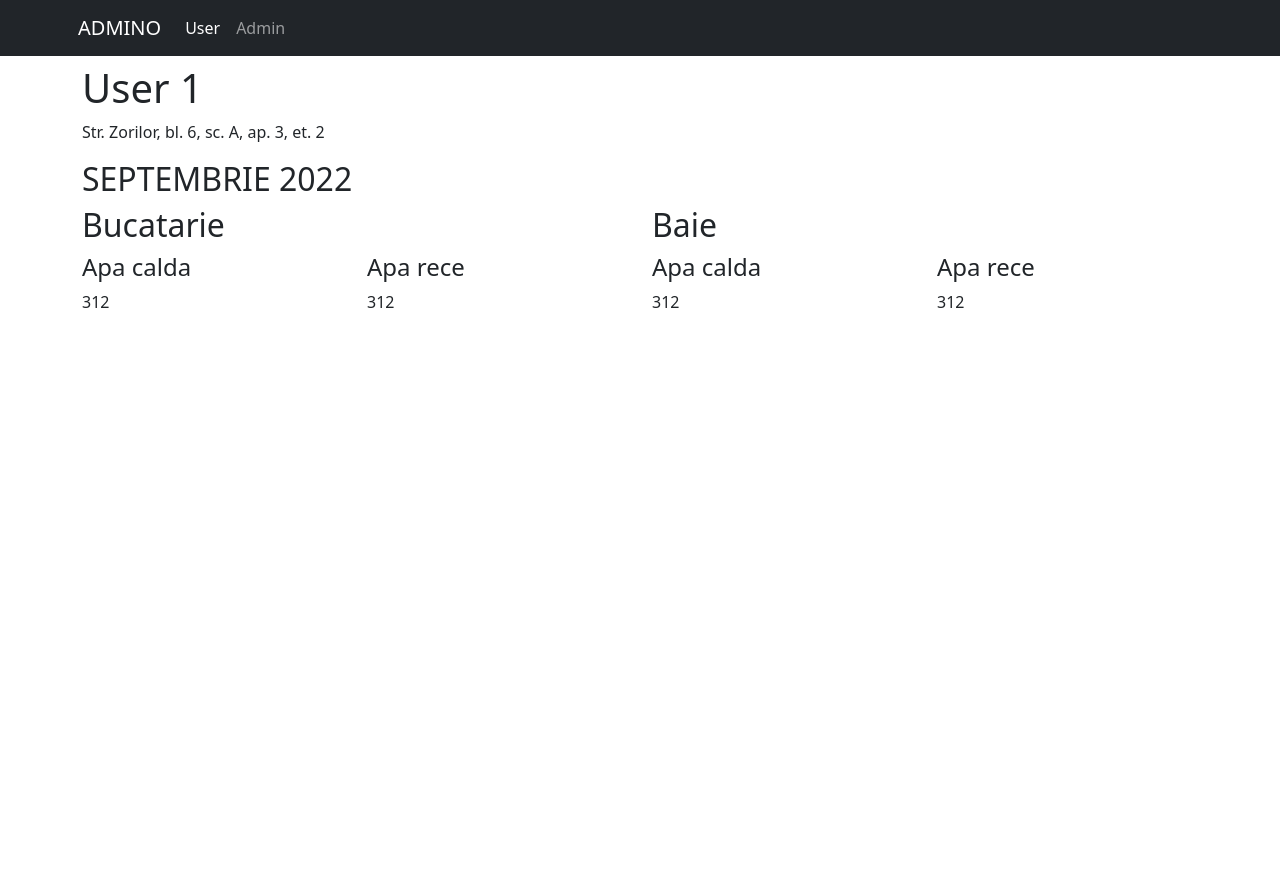
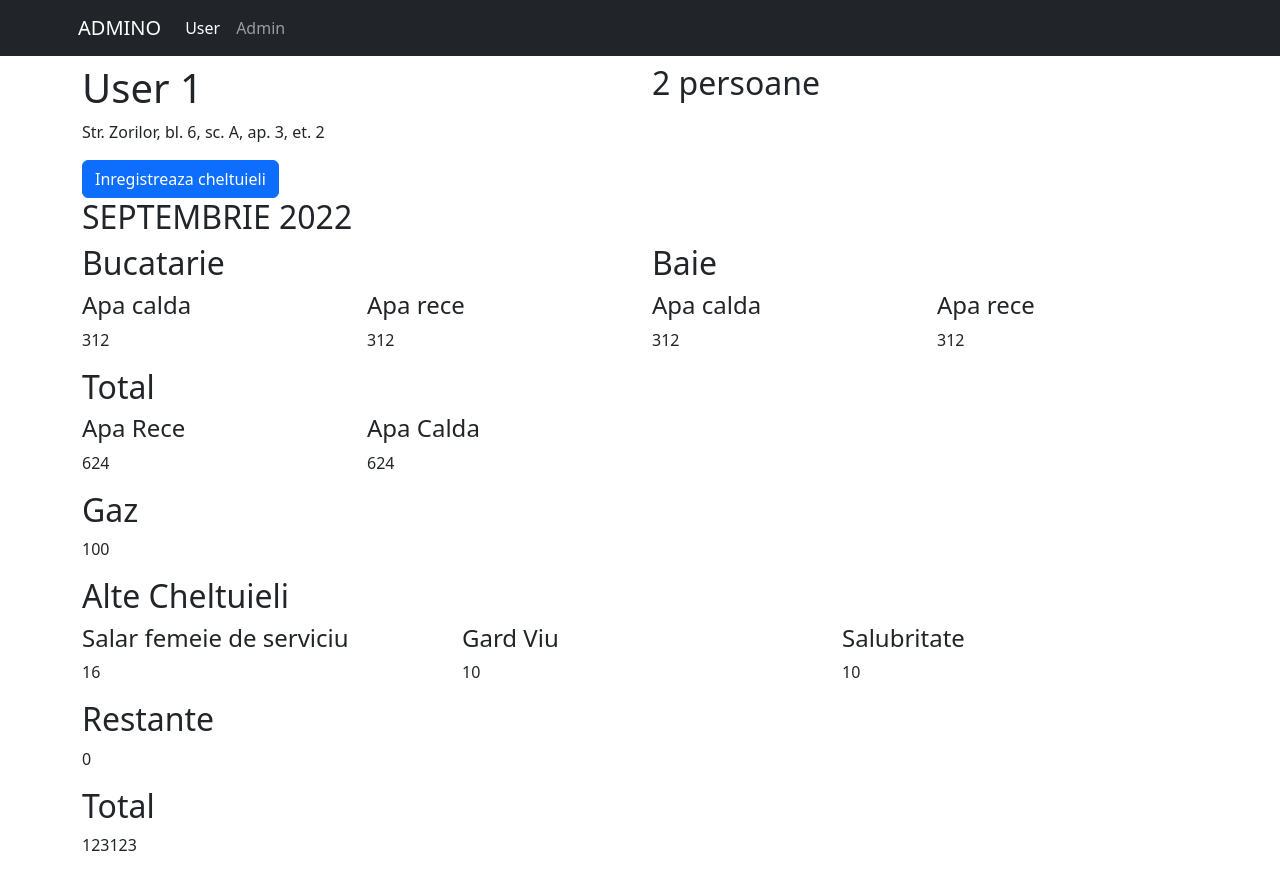
Before and after one commit to dariusika23/admin-app, a React (Create React App) app: page /user in a window 1280 px wide. Before the commit the page ends 800 px from the top, so only its background shows below. Built offline with nearby package versions, Linux system fonts and the light colour scheme.

Commit message:
added basic template for userPage

```diff
--- a/src/pages/UserPage.tsx
+++ b/src/pages/UserPage.tsx
@@ -1,7 +1,18 @@
-import React from "react";
-import { Col, Container, Row } from "react-bootstrap";
+import React, { useState } from "react";
+import { Button, Col, Container, Form, Modal, Row } from "react-bootstrap";
 
 export const UserPage = () => {
+	const [show, setShow] = useState(false);
+	const [checked, setChecked] = useState(false);
+	const [disabledState, setDisabledState] = useState(null);
+
+	const handleClose = () => setShow(false);
+	const handleShow = () => setShow(true);
+	const handleChecked = () => {
+		setChecked(!checked);
+		console.log("checked");
+	};
+
 	return (
 		<>
 			<Container className="py-2">
@@ -9,6 +20,83 @@ export const UserPage = () => {
 					<Col>
 						<h1>User 1</h1>
 						<p>Str. Zorilor, bl. 6, sc. A, ap. 3, et. 2</p>
+					</Col>
+					<Col>
+						<span className="person-number">
+							<h2>2 persoane</h2>
+						</span>
+					</Col>
+				</Row>
+				<Row>
+					<Col>
+						<span className="operations">
+							<Button variant="primary" onClick={handleShow}>
+								Inregistreaza cheltuieli
+							</Button>
+						</span>
+						<Modal show={show} onHide={handleClose}>
+							<Modal.Header closeButton>
+								<Modal.Title>
+									Formular de inregistrare a cheltuielilor
+								</Modal.Title>
+							</Modal.Header>
+							<Modal.Body>
+								<Form>
+									<Form.Group className="mb-3" controlId="formBasicColdWater">
+										<Form.Label>Apa rece bucatarie</Form.Label>
+										<Form.Control
+											type="text"
+											placeholder="Introduceti valoarea"
+										/>
+										<Form.Text className="text-muted">
+											Introduceti aici valoarea contorului de la apa rece
+											bucatarie.
+										</Form.Text>
+									</Form.Group>
+									<Form.Group className="mb-3" controlId="formBasicHotWater">
+										<Form.Label>Apa calda bucatarie</Form.Label>
+										<Form.Control
+											type="text"
+											placeholder="Introduceti valoarea"
+										/>
+										<Form.Text className="text-muted">
+											Introduceti aici valoarea contorului de la apa calda
+											bucatarie.
+										</Form.Text>
+									</Form.Group>
+
+									<Form.Group className="mb-3" controlId="formBasicGas">
+										<Form.Label>Gaz</Form.Label>
+										<Form.Control
+											type="text"
+											placeholder="Introduceti valoarea"
+										/>
+										<Form.Text className="text-muted">
+											Introduceti aici valoarea contorului de la gaz daca e
+											cazul, daca nu bifati "Nu am gaz!".
+										</Form.Text>
+									</Form.Group>
+									<Form.Group className="mb-3" controlId="formBasicCheckbox">
+										<Form.Check
+											type="checkbox"
+											label="Nu am gaz!"
+											onChange={handleChecked}
+										/>
+									</Form.Group>
+									{/* <Button variant="primary" type="submit">
+										Submit
+									</Button> */}
+								</Form>
+							</Modal.Body>
+							<Modal.Footer>
+								<Button variant="secondary" onClick={handleClose}>
+									Close
+								</Button>
+								<Button variant="primary" type="submit" onClick={handleClose}>
+									Save Changes
+								</Button>
+							</Modal.Footer>
+						</Modal>
 					</Col>
 				</Row>
 				<Row>
@@ -56,6 +144,78 @@ export const UserPage = () => {
 						</Row>
 					</Col>
 				</Row>
+				<Row>
+					<Col>
+						<span className="total-water">
+							<h2>Total</h2>
+						</span>
+					</Col>
+				</Row>
+				<Row>
+					<Col xs={6} md={3}>
+						<span className="cold">
+							<h4>Apa Rece</h4>
+							<p>624</p>
+						</span>
+					</Col>
+					<Col xs={6} md={3}>
+						<span className="hot">
+							<h4>Apa Calda</h4>
+							<p>624</p>
+						</span>
+					</Col>
+				</Row>
+				<Row>
+					<Col>
+						<span className="gas">
+							<h2>Gaz</h2>
+							<p>100</p>
+						</span>
+					</Col>
+				</Row>
+				<Row>
+					<Col>
+						<span className="other">
+							<h2>Alte Cheltuieli</h2>
+						</span>
+					</Col>
+				</Row>
+				<Row>
+					<Col>
+						<span className="other-single">
+							<h4>Salar femeie de serviciu</h4>
+							<p>16</p>
+						</span>
+					</Col>
+					<Col>
+						<span className="other-single">
+							<h4>Gard Viu</h4>
+							<p>10</p>
+						</span>
+					</Col>
+					<Col>
+						<span className="other-single">
+							<h4>Salubritate</h4>
+							<p>10</p>
+						</span>
+					</Col>
+				</Row>
+				<Row>
+					<Col>
+						<span className="penal">
+							<h2>Restante</h2>
+							<p>0</p>
+						</span>
+					</Col>
+				</Row>
+				<Row>
+					<Col>
+						<span className="total">
+							<h2>Total</h2>
+							<p>123123</p>
+						</span>
+					</Col>
+				</Row>
 			</Container>
 		</>
 	);
```
